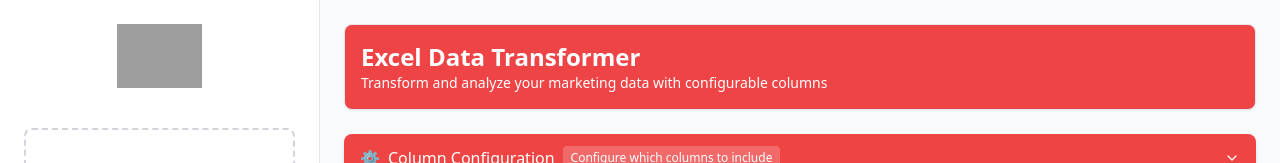
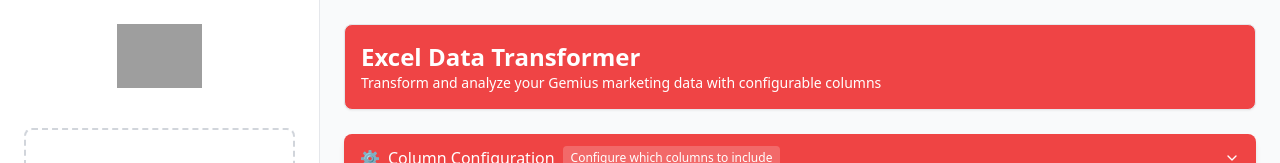
Before and after one commit to demiralnd/data-transformer-tool, a React (Vite) app: page / in a window 1280 px wide. Shown: the top 163 px of the page. Built offline with nearby package versions, Linux system fonts and the light colour scheme; grey boxes are pictures that could not be loaded.

Commit message:
Update ExcelDataTransformer.tsx

```diff
--- a/src/ExcelDataTransformer.tsx
+++ b/src/ExcelDataTransformer.tsx
@@ -1190,7 +1190,7 @@ const ExcelDataTransformer = () => {
                             Excel Data Transformer
                         </h1>
                         <p className="text-sm text-white">
-                            Transform and analyze your marketing data with configurable columns
+                            Transform and analyze your Gemius marketing data with configurable columns
                         </p>
                     </div>
 
```
